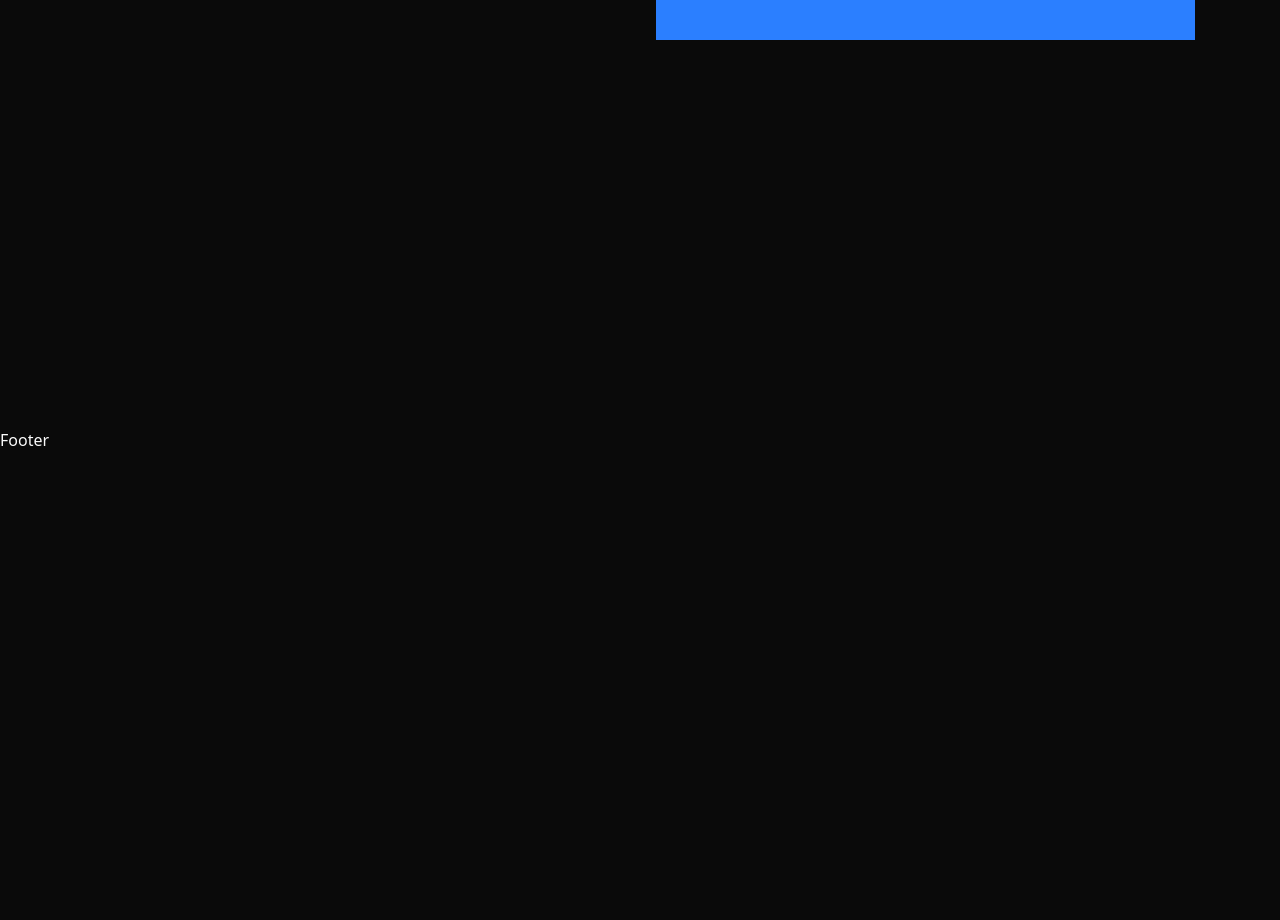
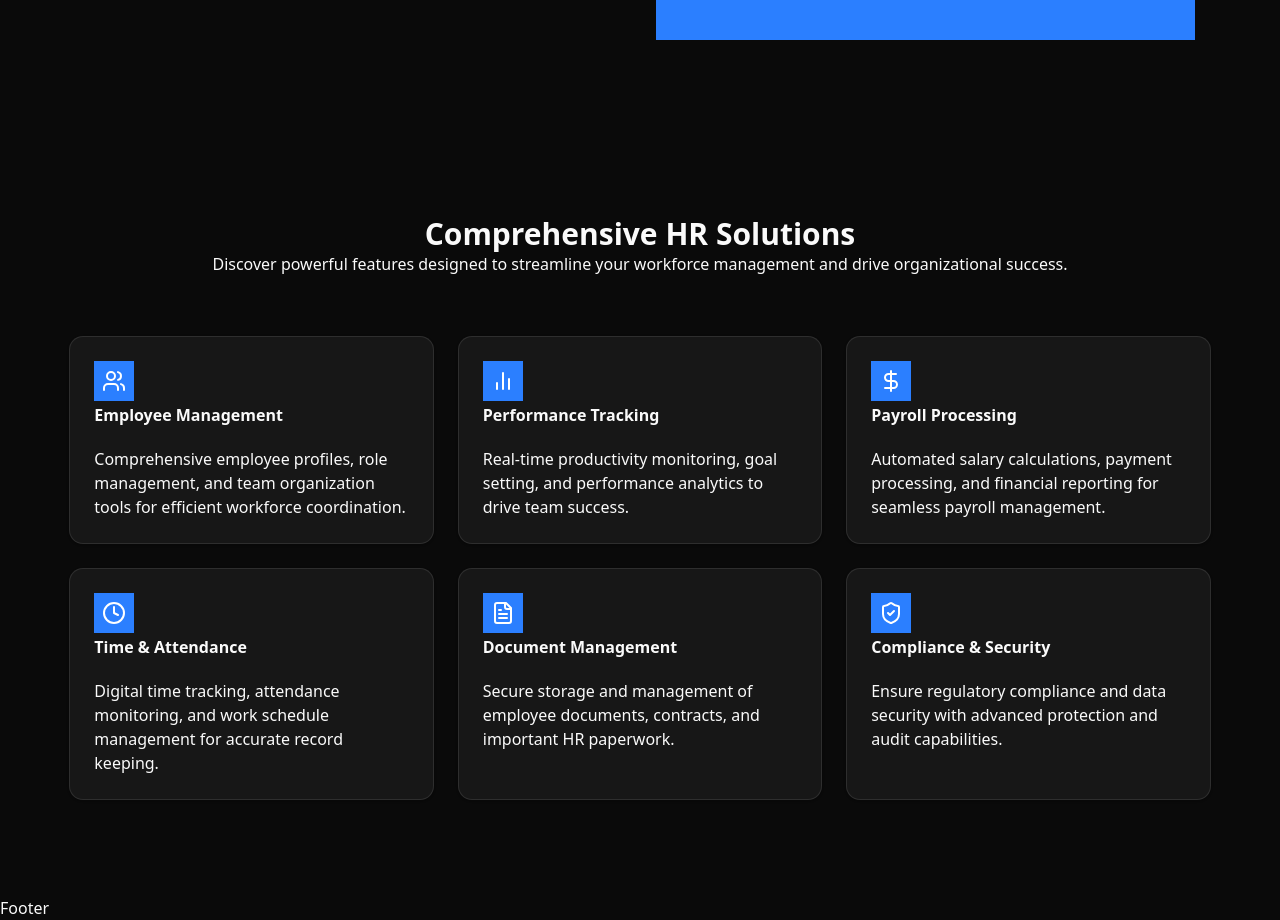
Before and after one commit to Farabiislam/WorkSphere, a React app in the folder client/: page / in a window 1280 px wide. Shown: the part 440-1360 px from the top of the page. Before the commit the page ends 892 px from the top, so only its background shows below. Built offline with nearby package versions, Linux system fonts and the light colour scheme; the HTML template or start-up script is replaced by a standard one.

Commit message:
Solutions

```diff
--- /dev/null
+++ b/client/src/components/Home/Solutions.jsx
@@ -0,0 +1,79 @@
+import React from 'react';
+import {
+  Card,
+  CardAction,
+  CardContent,
+  CardDescription,
+  CardFooter,
+  CardHeader,
+  CardTitle,
+} from "@/components/ui/card";
+import {
+  ShieldCheck,
+  Clock,
+  FileText,
+  DollarSign,
+  BarChart2,
+  Users,
+} from "lucide-react";
+const features = [
+  {
+    icon: <Users className="text-white w-10 h-10 bg-blue-500 p-2 " />,
+    title: "Employee Management",
+    desc: "Comprehensive employee profiles, role management, and team organization tools for efficient workforce coordination.",
+  },
+  {
+    icon: <BarChart2 className="text-white w-10 h-10 bg-blue-500 p-2 " />,
+    title: "Performance Tracking",
+    desc: "Real-time productivity monitoring, goal setting, and performance analytics to drive team success.",
+  },
+  {
+    icon: <DollarSign className="text-white w-10 h-10 bg-blue-500 p-2 " />,
+    title: "Payroll Processing",
+    desc: "Automated salary calculations, payment processing, and financial reporting for seamless payroll management.",
+  },
+  {
+    icon: <Clock className="text-white w-10 h-10 bg-blue-500 p-2 " />,
+    title: "Time & Attendance",
+    desc: "Digital time tracking, attendance monitoring, and work schedule management for accurate record keeping.",
+  },
+  {
+    icon: <FileText className="text-white w-10 h-10 bg-blue-500 p-2 " />,
+    title: "Document Management",
+    desc: "Secure storage and management of employee documents, contracts, and important HR paperwork.",
+  },
+  {
+    icon: <ShieldCheck className="text-white w-10 h-10 bg-blue-500 p-2 " />,
+    title: "Compliance & Security",
+    desc: "Ensure regulatory compliance and data security with advanced protection and audit capabilities.",
+  },
+];
+
+const Solutions = () => {
+    return (
+      <div className="py-20">
+        <div className=" flex flex-col mb-15 justify-center items-center ">
+          <h1 className='text-3xl font-bold ' >Comprehensive HR Solutions</h1>
+          <p>
+            Discover powerful features designed to streamline your workforce
+            management and drive organizational success.
+          </p>
+        </div>
+        <div className="grid grid-cols-3 gap-6  ">
+          {features.map((feature, index) => (
+            <Card key={index}>
+              <CardHeader>
+              <div>{feature.icon}</div>
+                <CardTitle>{feature.title}</CardTitle>
+              </CardHeader>
+              <CardContent>
+                <p>{feature.desc}</p>
+              </CardContent>
+            </Card>
+          ))}
+        </div>
+      </div>
+    );
+};
+
+export default Solutions;
--- /dev/null
+++ b/client/src/components/ui/card.jsx
@@ -0,0 +1,101 @@
+import * as React from "react"
+
+import { cn } from "@/lib/utils"
+
+function Card({
+  className,
+  ...props
+}) {
+  return (
+    <div
+      data-slot="card"
+      className={cn(
+        "bg-card text-card-foreground flex flex-col gap-6 rounded-xl border py-6 shadow-sm",
+        className
+      )}
+      {...props} />
+  );
+}
+
+function CardHeader({
+  className,
+  ...props
+}) {
+  return (
+    <div
+      data-slot="card-header"
+      className={cn(
+        "@container/card-header grid auto-rows-min grid-rows-[auto_auto] items-start gap-1.5 px-6 has-data-[slot=card-action]:grid-cols-[1fr_auto] [.border-b]:pb-6",
+        className
+      )}
+      {...props} />
+  );
+}
+
+function CardTitle({
+  className,
+  ...props
+}) {
+  return (
+    <div
+      data-slot="card-title"
+      className={cn("leading-none font-semibold", className)}
+      {...props} />
+  );
+}
+
+function CardDescription({
+  className,
+  ...props
+}) {
+  return (
+    <div
+      data-slot="card-description"
+      className={cn("text-muted-foreground text-sm", className)}
+      {...props} />
+  );
+}
+
+function CardAction({
+  className,
+  ...props
+}) {
+  return (
+    <div
+      data-slot="card-action"
+      className={cn(
+        "col-start-2 row-span-2 row-start-1 self-start justify-self-end",
+        className
+      )}
+      {...props} />
+  );
+}
+
+function CardContent({
+  className,
+  ...props
+}) {
+  return (<div data-slot="card-content" className={cn("px-6", className)} {...props} />);
+}
+
+function CardFooter({
+  className,
+  ...props
+}) {
+  return (
+    <div
+      data-slot="card-footer"
+      className={cn("flex items-center px-6 [.border-t]:pt-6", className)}
+      {...props} />
+  );
+}
+
+export {
+  Card,
+  CardHeader,
+  CardFooter,
+  CardTitle,
+  CardAction,
+  CardDescription,
+  CardContent,
+}
--- a/client/src/pages/Home.jsx
+++ b/client/src/pages/Home.jsx
@@ -9,11 +9,13 @@ import {
 } from "@/components/ui/carousel";
 import Autoplay from "embla-carousel-autoplay";
 import Header from "../components/Home/Header";
+import Solutions from "../components/Home/Solutions";
 
 const Home = () => {
   return (
     <div className="">
      <Header/>
+     <Solutions/>
     </div>
   );
 };
```
